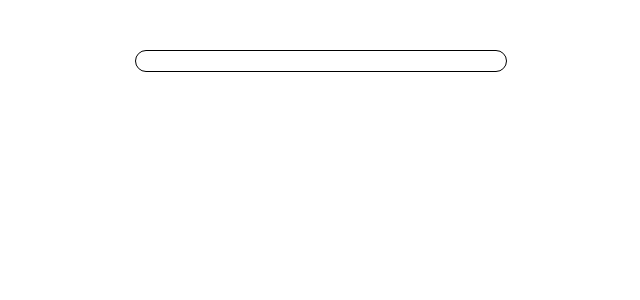
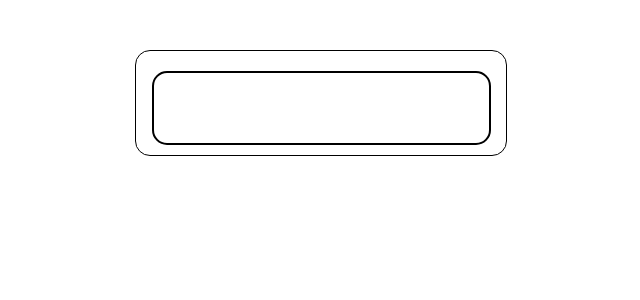
Before and after one commit to tamanash-humancloud/incubyte_tdd, a React (Create React App) app: page / in a window 1280 px wide. Shown: the top 300 px of the page, without its empty margins (319-959 px from the left). Built offline with nearby package versions, Linux system fonts and the light colour scheme; the HTML template or start-up script is replaced by a standard one.

Commit message:
Added Calculator display and its children and written test case for Rendering the same.

```diff
--- a/src/App.css
+++ b/src/App.css
@@ -12,3 +12,14 @@
     border-radius: 15px;
     margin: 50px auto;
 }
+
+.display {
+    border: 2px solid black;
+    height: 50px;
+    border-radius: 15px;
+    width: 90%;
+    padding: 10px;
+    text-align: end;
+    font-size: 20px;
+    margin-top: 10px;
+  }
--- a/src/components/calculator.jsx
+++ b/src/components/calculator.jsx
@@ -1,9 +1,23 @@
-import React from 'react'
+import React, { useState } from 'react'
 
 const Calculator = () => {
+    const [firstNumber, setFirstNumber] = useState('')
+    const [secondNumber, setSecondNumber] = useState('')
+    const [operator, setOperator] = useState('')
+    const [display, setDisplay] = useState('')
+
   return (
     <div className='calculator' data-testid="calculator">
-
+        <div className='display' data-testid="display">
+            {/* Display the complete equation the user wants to run */}
+            <div data-testid="equation">
+                {firstNumber} {operator} {secondNumber}
+            </div>
+            {/* Displays user inputs and results */}
+            <div data-testid="input-result">
+                {display}
+            </div>
+        </div>
     </div>
   )
 }
```
Also changed, not shown: 1 other file (tests, documents, lock files or other folders).
